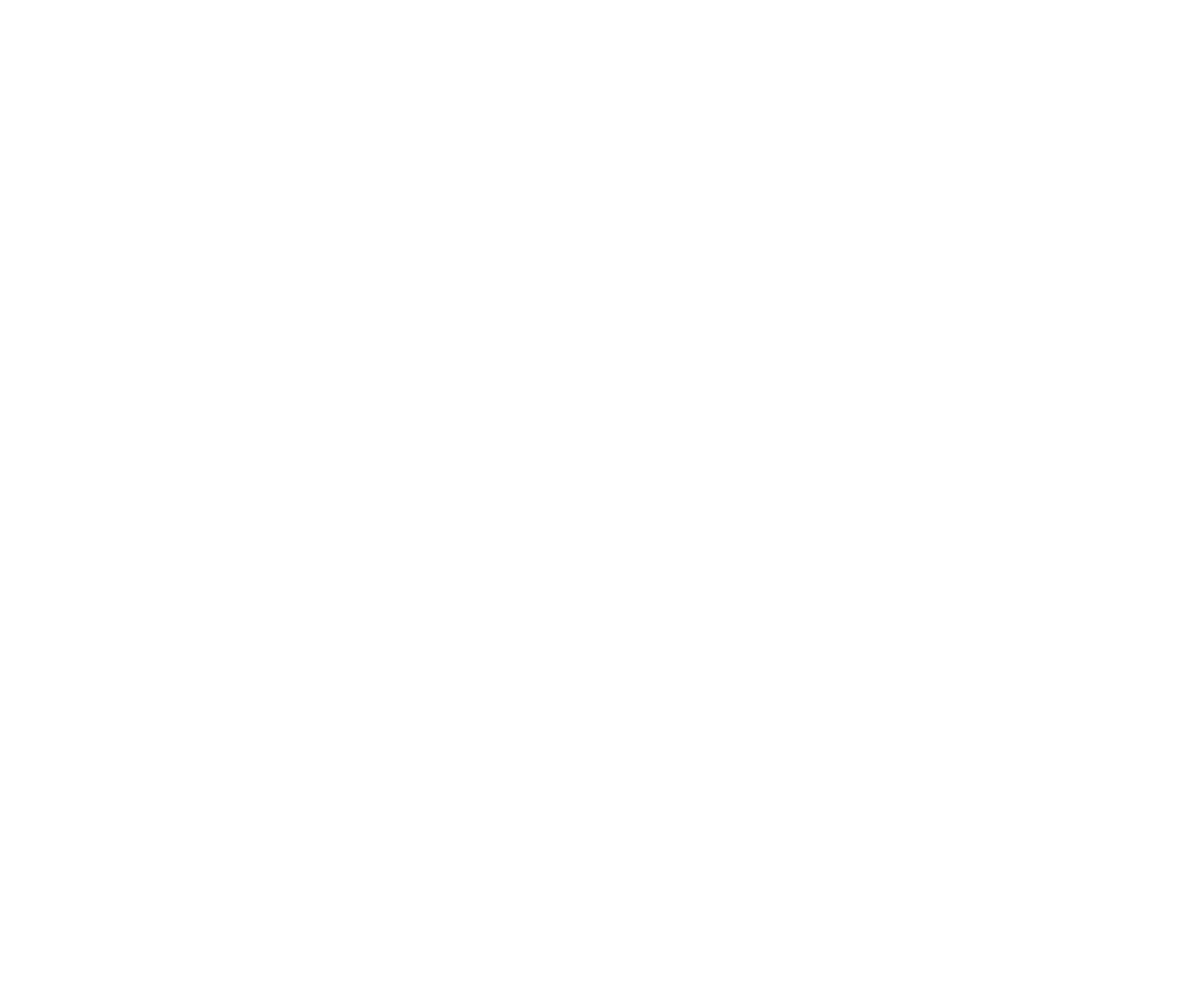
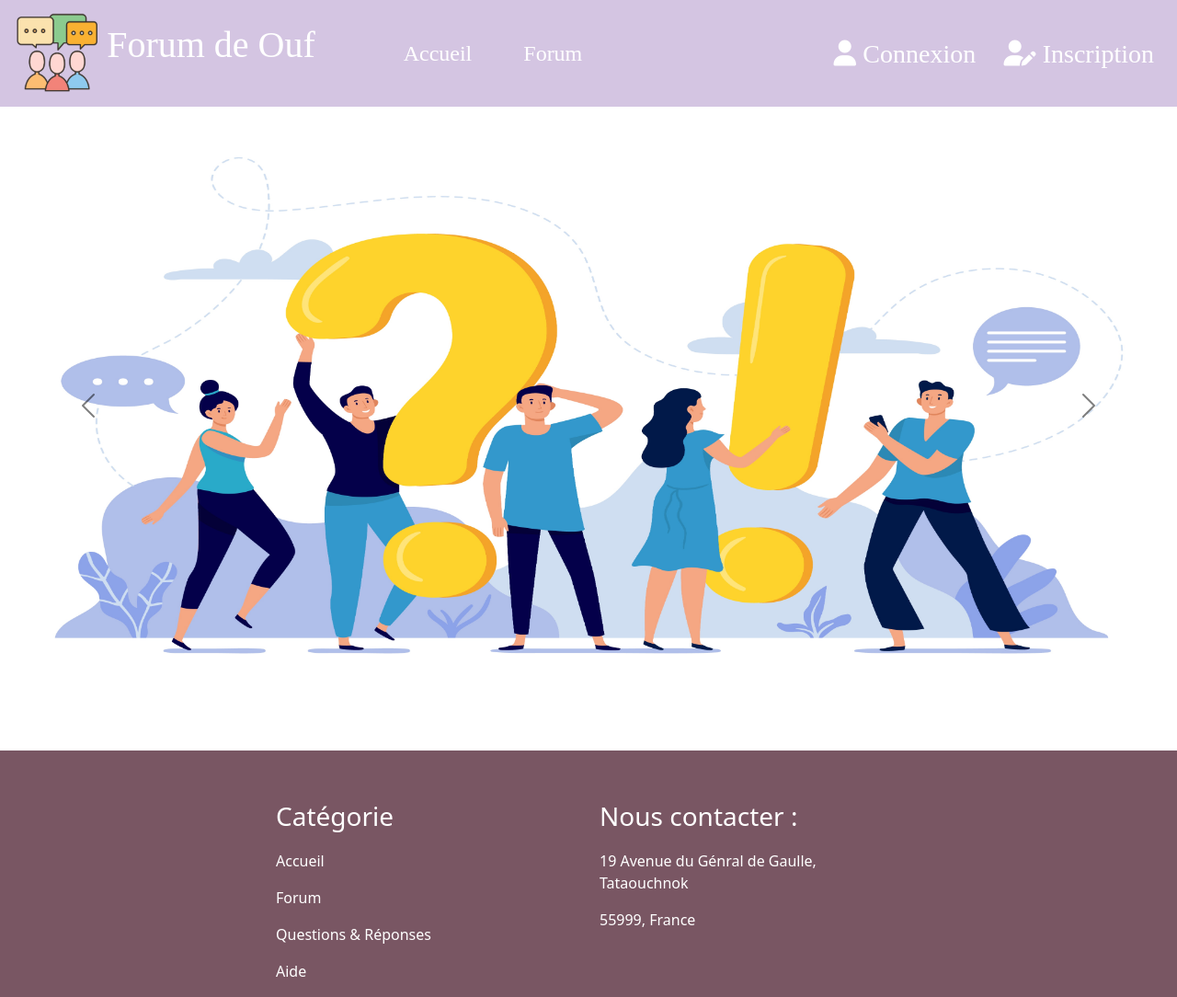
Before and after one commit to AmandineAde/Eval-JS, a plain HTML site: page index.html in a window 1280 px wide. Shown: the whole page at 92% size. Before the commit the page ends 800 px from the top, so only its background shows below. Drawn offline with nearby package versions, Linux system fonts and the light colour scheme.

Commit message:
Header Footer

```diff
--- a/index.html
+++ b/index.html
@@ -5,23 +5,117 @@
     <meta charset="UTF-8">
     <meta http-equiv="X-UA-Compatible" content="IE=edge">
     <meta name="viewport" content="width=device-width, initial-scale=1.0">
-    <title></title>
+    <title>Accueil</title>
+    <!--Lien css-->
     <link rel="stylesheet" href="style.css">
-    <!-- CSS only -->
+    <!--Lien CSS pour bootstrap -->
     <link href="https://cdn.jsdelivr.net/npm/bootstrap@5.2.1/dist/css/bootstrap.min.css" rel="stylesheet"
         integrity="sha384-iYQeCzEYFbKjA/T2uDLTpkwGzCiq6soy8tYaI1GyVh/UjpbCx/TYkiZhlZB6+fzT" crossorigin="anonymous">
+    <!--Lien pour les icone de font awesome-->
     <script src="https://kit.fontawesome.com/d28e7484ad.js" crossorigin="anonymous"></script>
 
 </head>
 
 <body>
+    <!--Création de la navbar-->
+    <nav class="navbar navbar-expand-lg ">
+        <div class="container-fluid">
+            <div class="col-4">
+                <img src="./Image/logo.png" alt="Logo">
+                <a class="navbar-brand fs-1 text-white" href="index.html">Forum de Ouf</a>
+            </div>
+            <!--Quand on réduit la page il y a un menu burger-->
+            <button class="navbar-toggler text-white" type="button" data-bs-toggle="collapse"
+                data-bs-target="#navbarSupportedContent" aria-controls="navbarSupportedContent" aria-expanded="false"
+                aria-label="Toggle navigation">
+                <span class="navbar-toggler-icon "></span>
+            </button>
+            <!--Quand on réduit la page toute la div va dans le menu burger-->
+            <div class="collapse navbar-collapse col-8" id="navbarSupportedContent">
+                <ul class="navbar-nav me-auto mb-2 mb-lg-0">
+                    <li class="nav-item">
+                        <a class="nav-link fs-4 text-white pe-5" aria-current="page" href="index.html">Accueil</a>
+                    </li>
+                    <li class="nav-item">
+                        <a class="nav-link fs-4 text-white" href="forum.html">Forum</a>
+                    </li>
+
+                </ul>
+                <div class="sign">
+
+                    <button class="btn fs-3">
+                        <!--Petit icône user pour le connexion-->
+                        <i class="fa-solid fa-user text-white"></i>
+                        <a href="connexion.html">Connexion</a>
+                    </button>
+                    <button class="btn fs-3">
+                        <!--Petit icône user pour le connexion-->
+                        <i class="fa-solid fa-user-pen text-white"></i>
+                        <a href="inscription.html">Inscription</a>
+                    </button>
+                </div>
+
+            </div>
+        </div>
+    </nav>
+
+    <!--FIN NAVBAR-->
+
+    <main>
+        <!--Carousel-->
+        <div id="carouselExampleIndicators" class="carousel slide carousel-dark" data-bs-ride="true">
+            <div class="carousel-inner">
+                <div class="carousel-item active">
+                    <img src="./Image/19333426.jpg" class="d-block  imgCarou" alt="Illustration">
+                </div>
+                <div class="carousel-item">
+                    <img src="./Image/8741.jpg" class="d-block imgCarou" alt="Illustration">
+                </div>
+                <div class="carousel-item">
+                    <img src="./Image/caroussel.jpg" class="d-block imgCarou" alt="Illustration">
+                </div>
+            </div>
+            <button class="carousel-control-prev" type="button" data-bs-target="#carouselExampleIndicators"
+                data-bs-slide="prev">
+                <span class="carousel-control-prev-icon" aria-hidden="true"></span>
+                <span class="visually-hidden">Previous</span>
+            </button>
+            <button class="carousel-control-next" type="button" data-bs-target="#carouselExampleIndicators"
+                data-bs-slide="next">
+                <span class="carousel-control-next-icon" aria-hidden="true"></span>
+                <span class="visually-hidden ">Next</span>
+            </button>
+        </div>
+        <!--Fin carousel-->
+    </main>
+
+    <!--Footer-->
+    <footer>
+        <div class="row espacement">
+            <div class="col-6">
+                <p class="fs-3 c-blanc">Catégorie</p>
+                <p><a href="#" class=" text-deco fs-6 c-blanc">Accueil</a></p>
+                <p><a href="#" class=" text-deco fs-6 c-blanc">Forum</a></p>
+                <p><a href="#" class=" text-deco fs-6 c-blanc">Questions & Réponses</a></p>
+                <p ><a href="#" class=" text-deco fs-6 c-blanc">Aide</a></p>
+            </div>
+
+            <div class="col-6">
+                <p class="fs-3 c-blanc">Nous contacter :</p>
+                <p class="fs-6 c-blanc">19 Avenue du Génral de Gaulle, Tataouchnok</p>
+                <p class="fs-6 c-blanc">55999, France</p>
+            </div>
+
+        </div>
 
 
-
-    <!-- JavaScript Bundle with Popper -->
+    </footer>
+    <!--FIN Footer-->
+    <!-- Lien JS pour bootstrap -->
     <script src="https://cdn.jsdelivr.net/npm/bootstrap@5.2.1/dist/js/bootstrap.bundle.min.js"
         integrity="sha384-u1OknCvxWvY5kfmNBILK2hRnQC3Pr17a+RTT6rIHI7NnikvbZlHgTPOOmMi466C8" crossorigin="anonymous">
     </script>
+    <!--Lien js-->
     <script src="main.js"></script>
 </body>
 
--- a/style.css
+++ b/style.css
@@ -0,0 +1,94 @@
+/*RESET CSS*/
+
+/* http://meyerweb.com/eric/tools/css/reset/
+   v2.0 | 20110126
+   License: none (public domain)
+*/
+
+html, body, div, span, applet, object, iframe,
+h1, h2, h3, h4, h5, h6, p, blockquote, pre,
+a, abbr, acronym, address, big, cite, code,
+del, dfn, em, img, ins, kbd, q, s, samp,
+small, strike, strong, sub, sup, tt, var,
+b, u, i, center,
+dl, dt, dd, ol, ul, li,
+fieldset, form, label, legend,
+table, caption, tbody, tfoot, thead, tr, th, td,
+article, aside, canvas, details, embed,
+figure, figcaption, footer, header, hgroup,
+menu, nav, output, ruby, section, summary,
+time, mark, audio, video {
+	margin: 0;
+	padding: 0;
+	border: 0;
+	font-size: 100%;
+	font: inherit;
+	vertical-align: baseline;
+}
+/* HTML5 display-role reset for older browsers */
+article, aside, details, figcaption, figure,
+footer, header, hgroup, menu, nav, section {
+	display: block;
+}
+body {
+	line-height: 1;
+}
+ol, ul {
+	list-style: none;
+}
+blockquote, q {
+	quotes: none;
+}
+blockquote:before, blockquote:after,
+q:before, q:after {
+	content: '';
+	content: none;
+}
+table {
+	border-collapse: collapse;
+	border-spacing: 0;
+}
+
+/*FIN DU RESET CSS*/
+
+nav{
+    background-color: #D4C5E2;
+}
+nav div a{
+    font-family: Calisto MT;
+}
+div  button a{
+    text-decoration: none;
+    color: rgb(255, 255, 255);
+}
+div  button a:hover{
+    color: white;
+}
+
+nav div img{
+    width: 100px;
+}
+
+.imgCarou{
+	background-size: cover;
+	background-position: center center;
+	width: 100%;
+	height:650px;
+}
+footer{
+	bottom:0;
+	width:100%;
+	margin-top: 50px;
+	padding-top:50px;
+	background-color: #795663
+}
+.text-deco{
+	text-decoration: none;
+}
+.c-blanc{
+	color:white;
+}
+.espacement{
+	padding-left: 300px;
+	padding-right: 300px;
+}
```
Also changed, not shown: Image/19333426.jpg (added), Image/logo.png (added), 2 other files.
